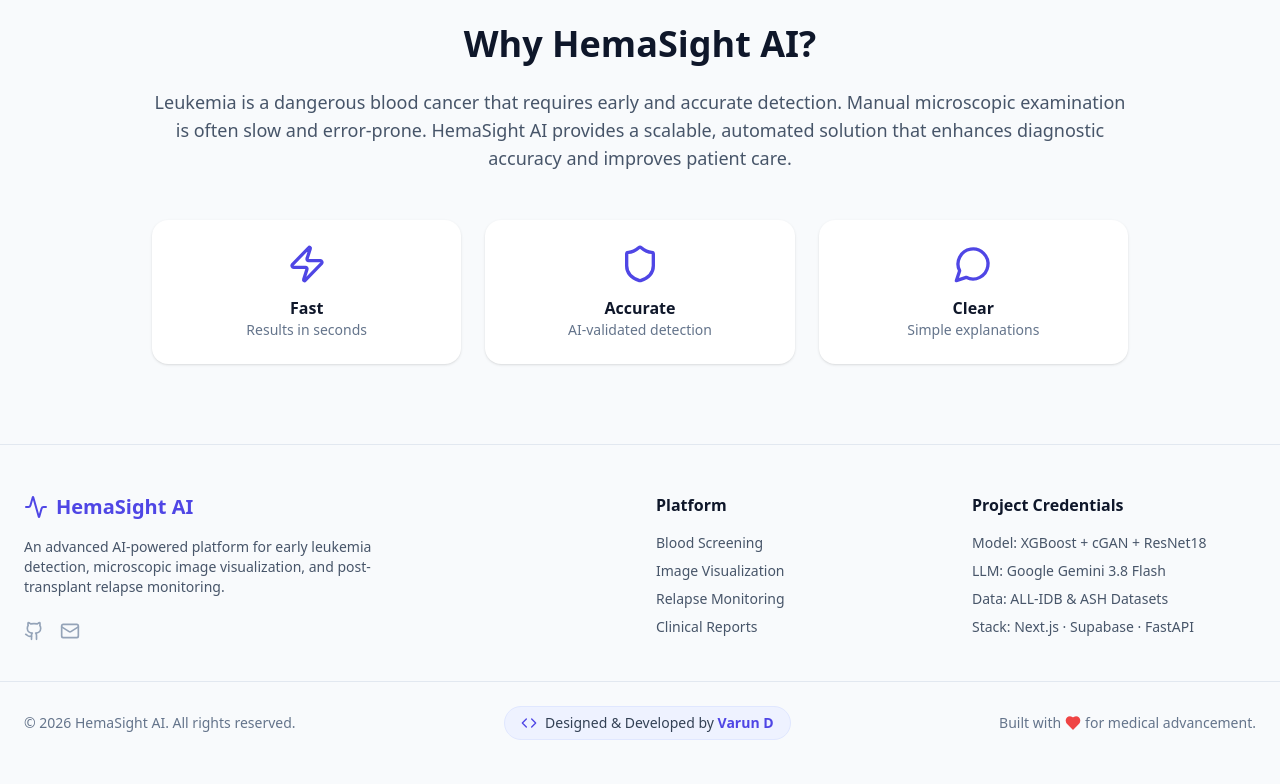
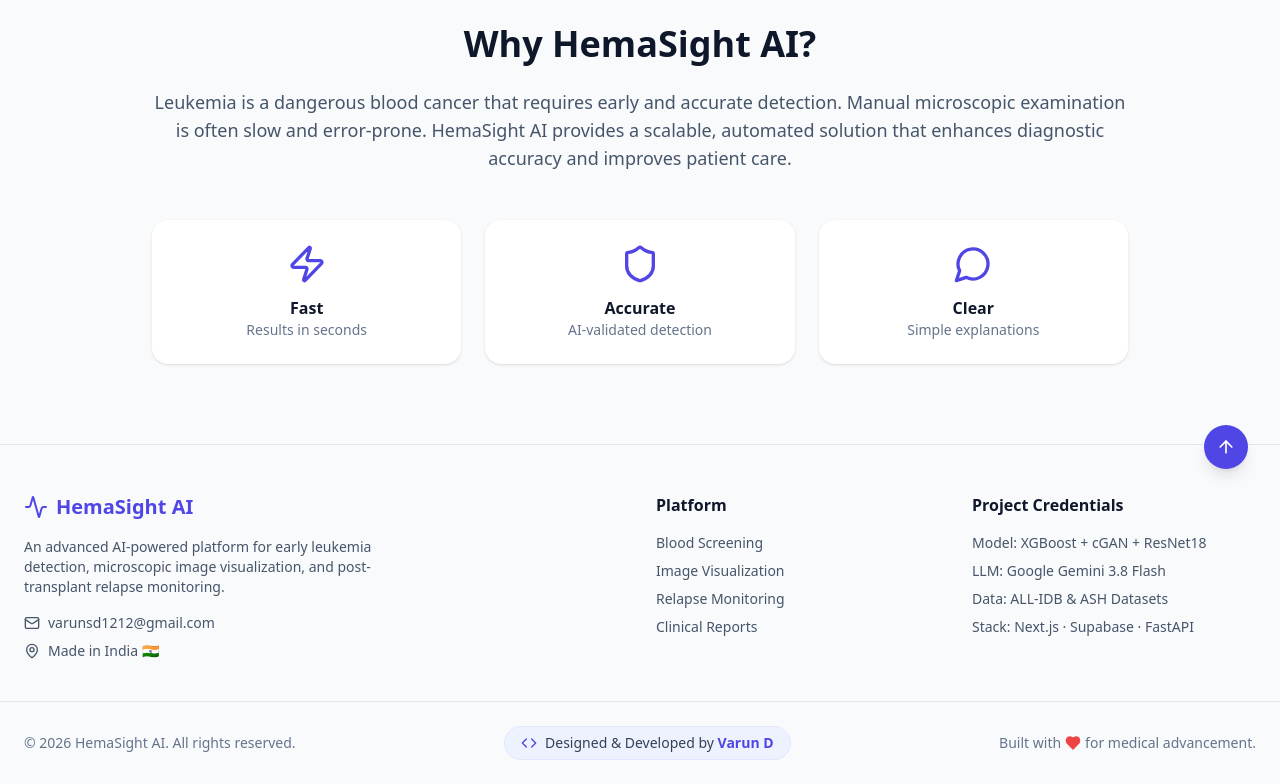
Before and after one commit to Varun-eng/HemaSight-AI, a Next.js app in the folder frontend/: page / in a window 1280 px wide. Shown: the part 1141-1925 px from the top of the page. Built offline with nearby package versions, Linux system fonts and the light colour scheme; no server answers.

Commit message:
Update footer: add contact, Made in India, and Back to Top button

```diff
--- a/frontend/components/footer.tsx
+++ b/frontend/components/footer.tsx
@@ -1,12 +1,16 @@
 'use client';
 import Link from 'next/link';
-import { Activity, Github, Mail, Heart, Code } from 'lucide-react';
+import { Activity, Heart, Code, Mail, ArrowUp, MapPin } from 'lucide-react';
 
 export function Footer() {
   const currentYear = new Date().getFullYear();
 
+  const scrollToTop = () => {
+    window.scrollTo({ top: 0, behavior: 'smooth' });
+  };
+
   return (
-    <footer className="bg-slate-50 dark:bg-slate-950 border-t border-slate-200 dark:border-slate-800 pt-12 pb-6 mt-auto">
+    <footer className="bg-slate-50 dark:bg-slate-950 border-t border-slate-200 dark:border-slate-800 pt-12 pb-6 mt-auto relative">
       <div className="max-w-7xl mx-auto px-6 grid grid-cols-1 md:grid-cols-4 gap-8 mb-10">
 
         {/* Brand & Description */}
@@ -15,18 +19,21 @@ export function Footer() {
             <Activity className="w-6 h-6" />
             HemaSight AI
           </Link>
-          <p className="text-slate-600 dark:text-slate-400 text-sm max-w-sm">
+          <p className="text-slate-600 dark:text-slate-400 text-sm max-w-sm mb-4">
             An advanced AI-powered platform for early leukemia detection, microscopic image visualization,
             and post-transplant relapse monitoring.
           </p>
-          <div className="flex items-center gap-4 mt-6">
-            <a href="https://github.com/Varun-eng/HemaSight-AI" target="_blank" rel="noreferrer"
-               className="text-slate-400 hover:text-indigo-600 transition-colors" title="GitHub Repository">
-              <Github className="w-5 h-5" />
+
+          {/* Contact & Location */}
+          <div className="space-y-2 text-sm text-slate-600 dark:text-slate-400">
+            <a href="mailto:varunsd1212@gmail.com" className="flex items-center gap-2 hover:text-indigo-600 transition-colors">
+              <Mail className="w-4 h-4" />
+              varunsd1212@gmail.com
             </a>
-            <a href="mailto:contact@hemasight.ai" className="text-slate-400 hover:text-indigo-600 transition-colors" title="Email">
-              <Mail className="w-5 h-5" />
-            </a>
+            <div className="flex items-center gap-2">
+              <MapPin className="w-4 h-4" />
+              <span>Made in India 🇮🇳</span>
+            </div>
           </div>
         </div>
 
@@ -69,6 +76,15 @@ export function Footer() {
           Built with <Heart className="w-4 h-4 text-red-500 fill-red-500" /> for medical advancement.
         </p>
       </div>
+
+      {/* Back to Top Button */}
+      <button
+        onClick={scrollToTop}
+        className="absolute -top-5 right-8 p-3 bg-indigo-600 text-white rounded-full shadow-lg hover:bg-indigo-700 hover:-translate-y-1 transition-all"
+        aria-label="Back to top"
+      >
+        <ArrowUp className="w-5 h-5" />
+      </button>
     </footer>
   );
 }
```
